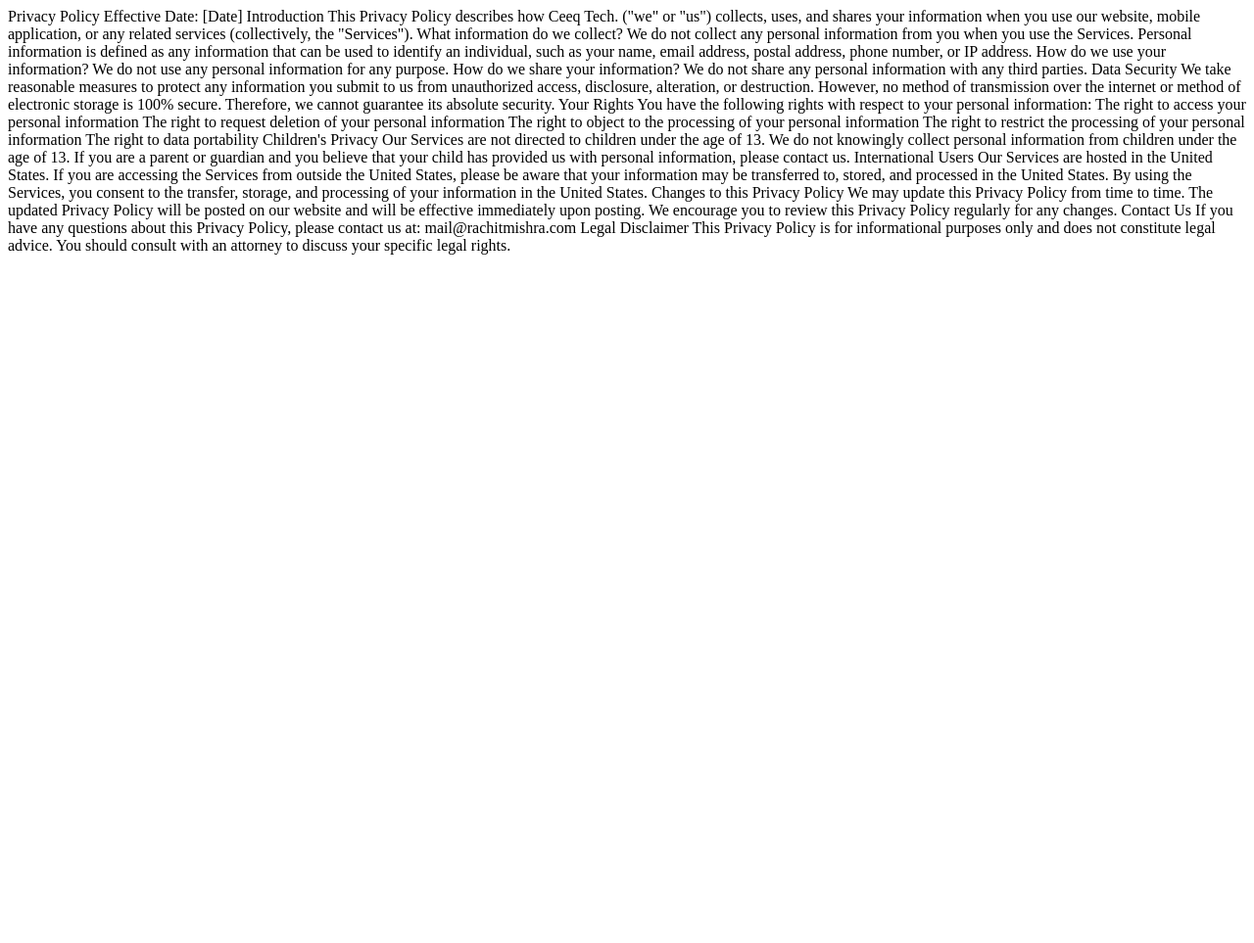
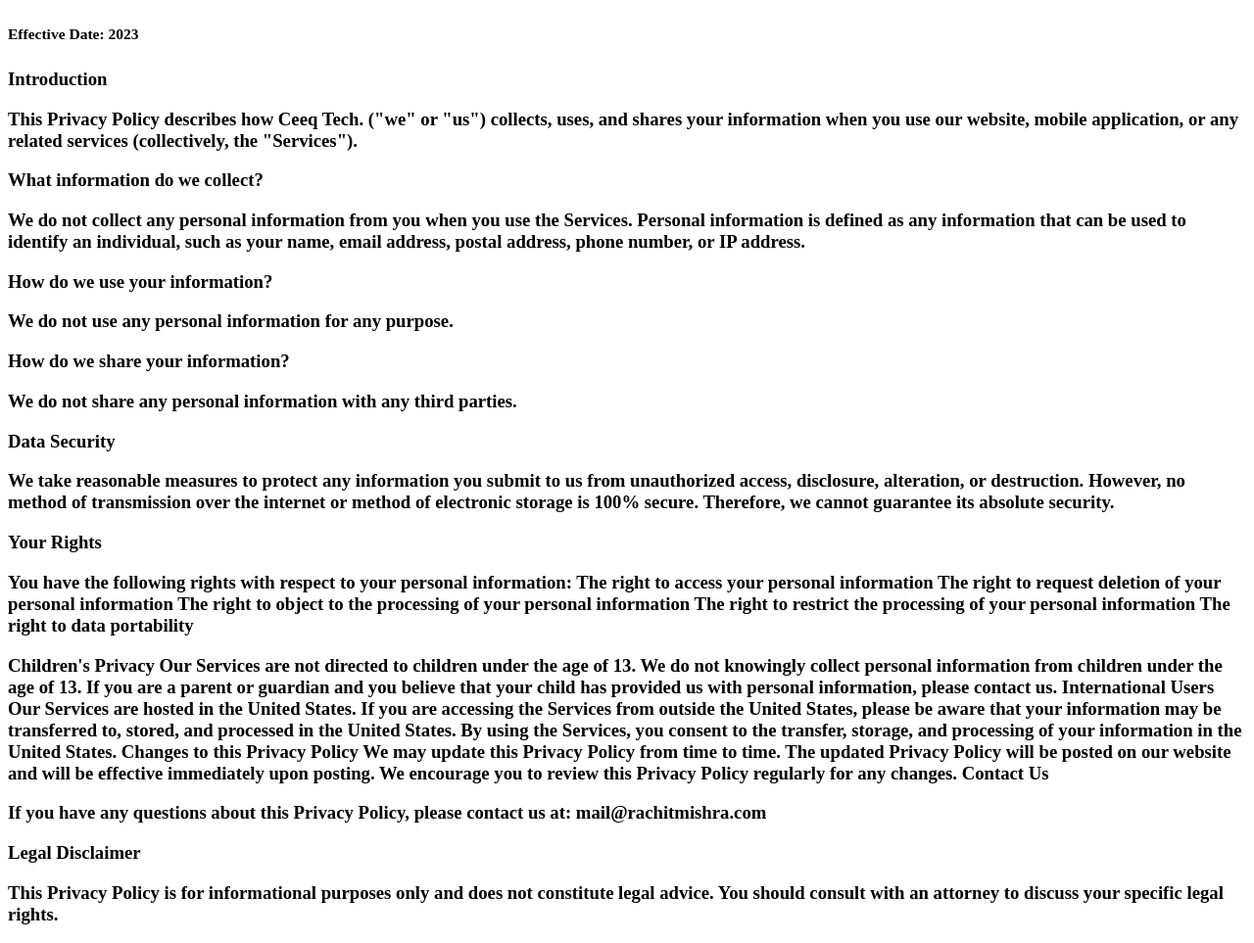
Before and after one commit to rachitmishra/.apps, a plain HTML site: page index.html in a window 1280 px wide. Shown: the whole page at 98% size. Before the commit the page ends 800 px from the top, so only its background shows below. Drawn offline with Linux system fonts and the light colour scheme.

Commit message:
update html

```diff
--- a/index.html
+++ b/index.html
@@ -1,28 +1,41 @@
-Privacy Policy
-Effective Date: [Date]
-
+<!DOCTYPE html>
+<body>
+<h3><Privacy Policy</h3>
+<h5>Effective Date: 2023</h5>
+<b>
 Introduction
-
+</b>
+<p>
 This Privacy Policy describes how Ceeq Tech. ("we" or "us") collects, uses, and shares your information when you use our website, mobile application, or any related services (collectively, the "Services").
-
+</p>
+<b>
 What information do we collect?
-
+</b>
+<p>
 We do not collect any personal information from you when you use the Services. Personal information is defined as any information that can be used to identify an individual, such as your name, email address, postal address, phone number, or IP address.
-
+</p>
+<b>
 How do we use your information?
-
+</b>
+<p>
 We do not use any personal information for any purpose.
-
+</p>
+<b>
 How do we share your information?
-
+</b>
+<p>
 We do not share any personal information with any third parties.
-
+</p>
+<b>
 Data Security
-
+</b>
+<p>
 We take reasonable measures to protect any information you submit to us from unauthorized access, disclosure, alteration, or destruction. However, no method of transmission over the internet or method of electronic storage is 100% secure. Therefore, we cannot guarantee its absolute security.
-
+</p>
+<b>
 Your Rights
-
+</b>
+<p>
 You have the following rights with respect to your personal information:
 
 The right to access your personal information
@@ -30,24 +43,30 @@ The right to request deletion of your personal information
 The right to object to the processing of your personal information
 The right to restrict the processing of your personal information
 The right to data portability
-
+</p>
+<b>
 Children's Privacy
-
+</b>
 Our Services are not directed to children under the age of 13. We do not knowingly collect personal information from children under the age of 13. If you are a parent or guardian and you believe that your child has provided us with personal information, please contact us.
-
+<b>
 International Users
-
+</b>
 Our Services are hosted in the United States. If you are accessing the Services from outside the United States, please be aware that your information may be transferred to, stored, and processed in the United States. By using the Services, you consent to the transfer, storage, and processing of your information in the United States.
-
+<b>
 Changes to this Privacy Policy
-
+</b>
 We may update this Privacy Policy from time to time. The updated Privacy Policy will be posted on our website and will be effective immediately upon posting. We encourage you to review this Privacy Policy regularly for any changes.
 
+<b>
 Contact Us
+</b>
+<p>
+If you have any questions about this Privacy Policy, please contact us at:
+mail@rachitmishra.com
+</p>
 
-If you have any questions about this Privacy Policy, please contact us at:
-
-mail@rachitmishra.com
-Legal Disclaimer
-
+<b>Legal Disclaimer</b>
+<p>
 This Privacy Policy is for informational purposes only and does not constitute legal advice. You should consult with an attorney to discuss your specific legal rights.
+</p>
+</body>
```
